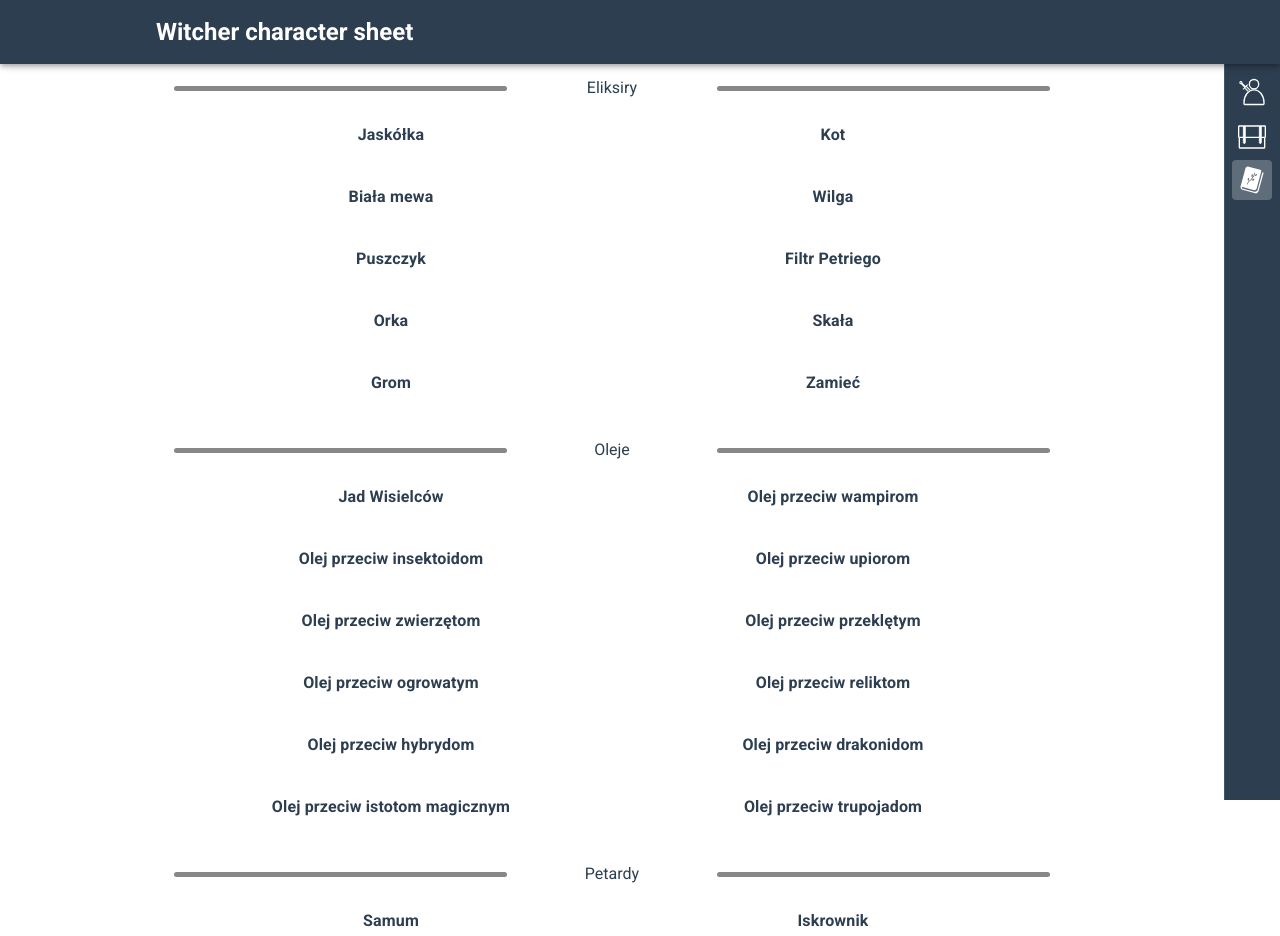
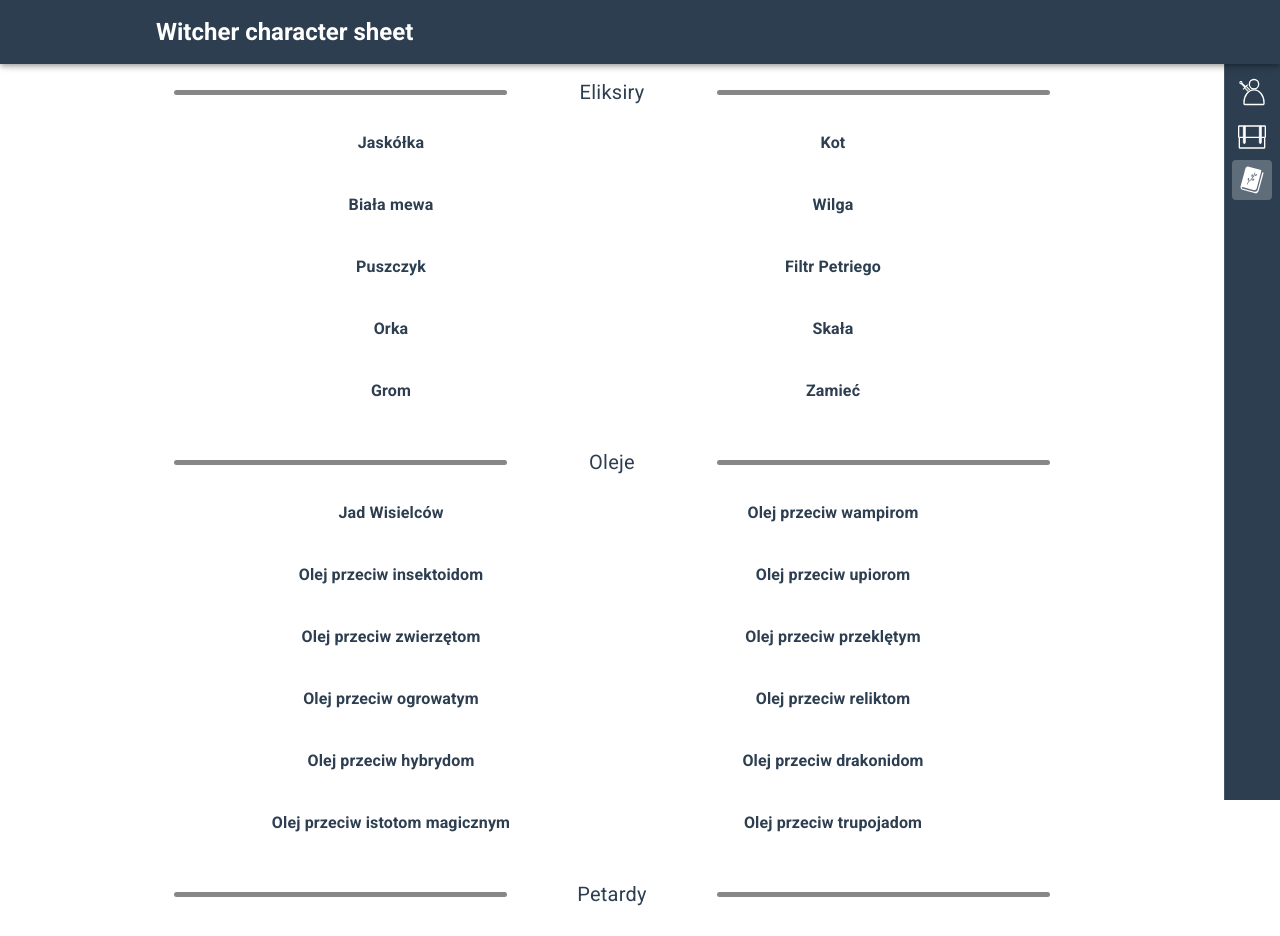
Before and after one commit to DzordzoMen/witcher-character-sheet, a Vue app: page /card/1/recipe in a window 1280 px wide. Shown: the top 936 px of the page. Built offline with nearby package versions, Linux system fonts and the light colour scheme.

Commit message:
- changed font size for recipe title - changed font weight for recipe title

```diff
--- a/src/views/RecipesInfo.vue
+++ b/src/views/RecipesInfo.vue
@@ -2,7 +2,10 @@
   <loading-screen>
     <template #resolved>
       <v-row dense class="align-self-baseline">
-        <v-col cols="12" class="primary--text text-center recipe-title">
+        <v-col
+          cols="12"
+          class="primary--text text-center recipe-title title font-weight-regular"
+        >
           Eliksiry
         </v-col>
 
@@ -15,7 +18,10 @@
             />
           </v-col>
         </template>
-        <v-col cols="12" class="primary--text text-center recipe-title">
+        <v-col
+          cols="12"
+          class="primary--text text-center recipe-title title font-weight-regular"
+        >
           Oleje
         </v-col>
 
@@ -28,7 +34,10 @@
             />
           </v-col>
         </template>
-        <v-col cols="12" class="primary--text text-center recipe-title">
+        <v-col
+          cols="12"
+          class="primary--text text-center recipe-title title font-weight-regular"
+        >
           Petardy
         </v-col>
 
```
